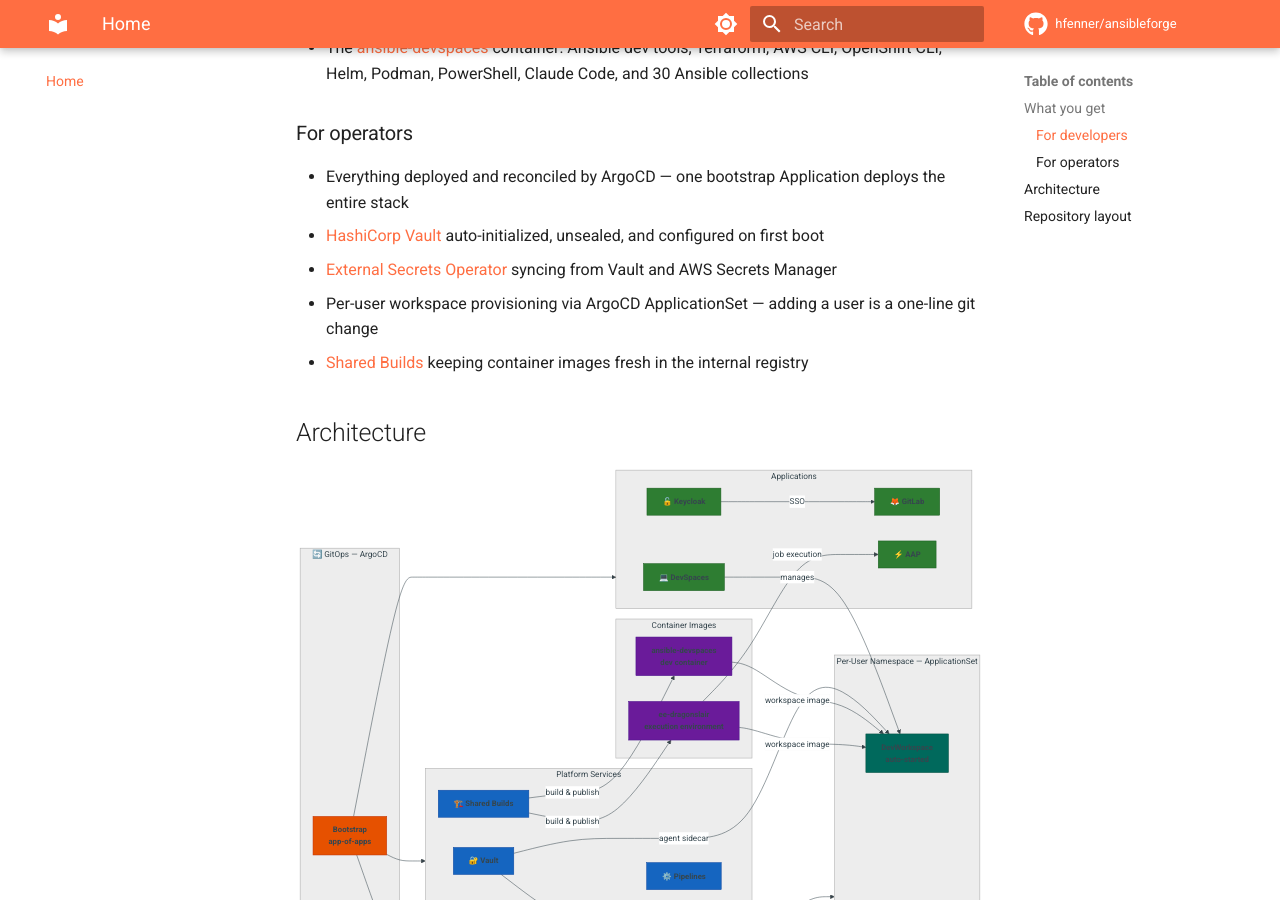
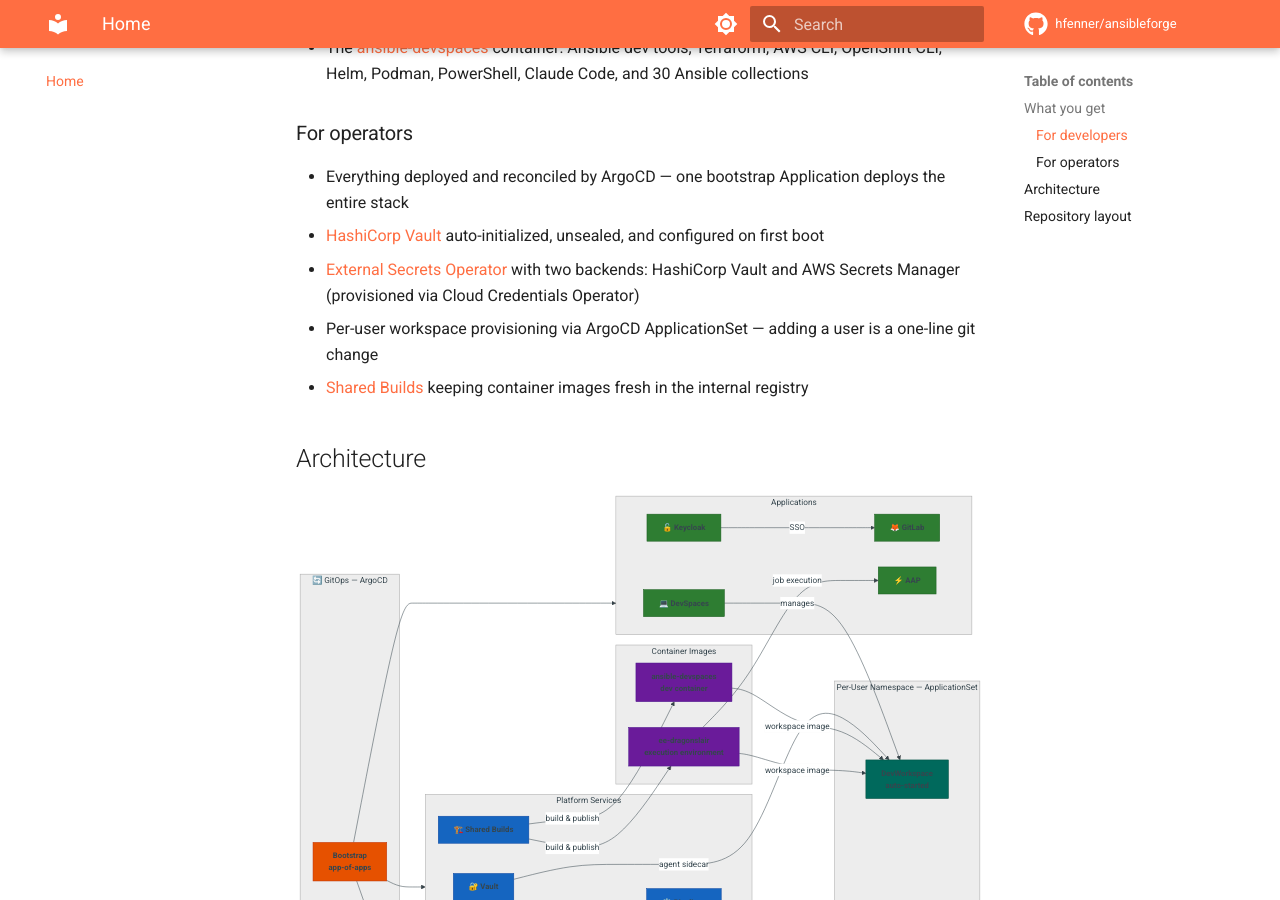
Before and after one commit to hfenner/ansibleforge, an MkDocs documentation site: the page built from docs/index.md, in a window 1280 px wide and 900 px high, scrolled down 600 px. Built offline with MkDocs 1.6.1 and Material for MkDocs 9.7.7, drawn with Linux system fonts in a browser that asks for light colours; comment, search, counter and statistics services are not loaded.

Commit message:
Add CCO-provisioned AWS Secrets Manager as second ESO backend
- Add CredentialsRequest to ESO chart so CCO auto-provisions the
  external-secrets-aws-credentials secret with scoped SM permissions
- Remove manual secret creation from gitops_deploy.yml (CCO handles it)
- Update docs to describe both Vault and AWS SM backends

Co-Authored-By: Claude Sonnet 4.6 <noreply@anthropic.com>

```diff
--- a/docs/index.md
+++ b/docs/index.md
@@ -18,7 +18,7 @@ It combines purpose-built developer containers, a custom Execution Environment,
 
 - Everything deployed and reconciled by ArgoCD — one bootstrap Application deploys the entire stack
 - [HashiCorp Vault](infrastructure/vault.md) auto-initialized, unsealed, and configured on first boot
-- [External Secrets Operator](infrastructure/external-secrets.md) syncing from Vault and AWS Secrets Manager
+- [External Secrets Operator](infrastructure/external-secrets.md) with two backends: HashiCorp Vault and AWS Secrets Manager (provisioned via Cloud Credentials Operator)
 - Per-user workspace provisioning via ArgoCD ApplicationSet — adding a user is a one-line git change
 - [Shared Builds](infrastructure/shared-builds.md) keeping container images fresh in the internal registry
 
```
Also changed, not shown: 2 other files.
